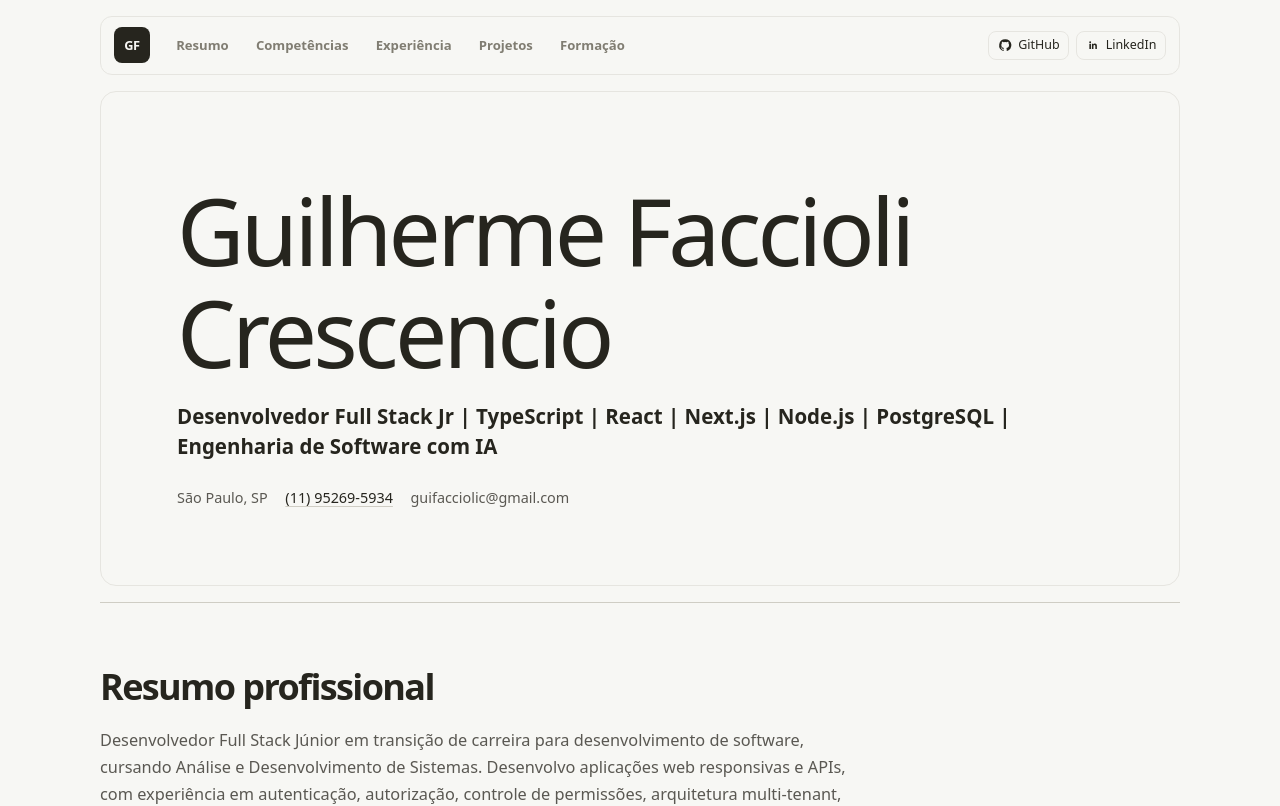
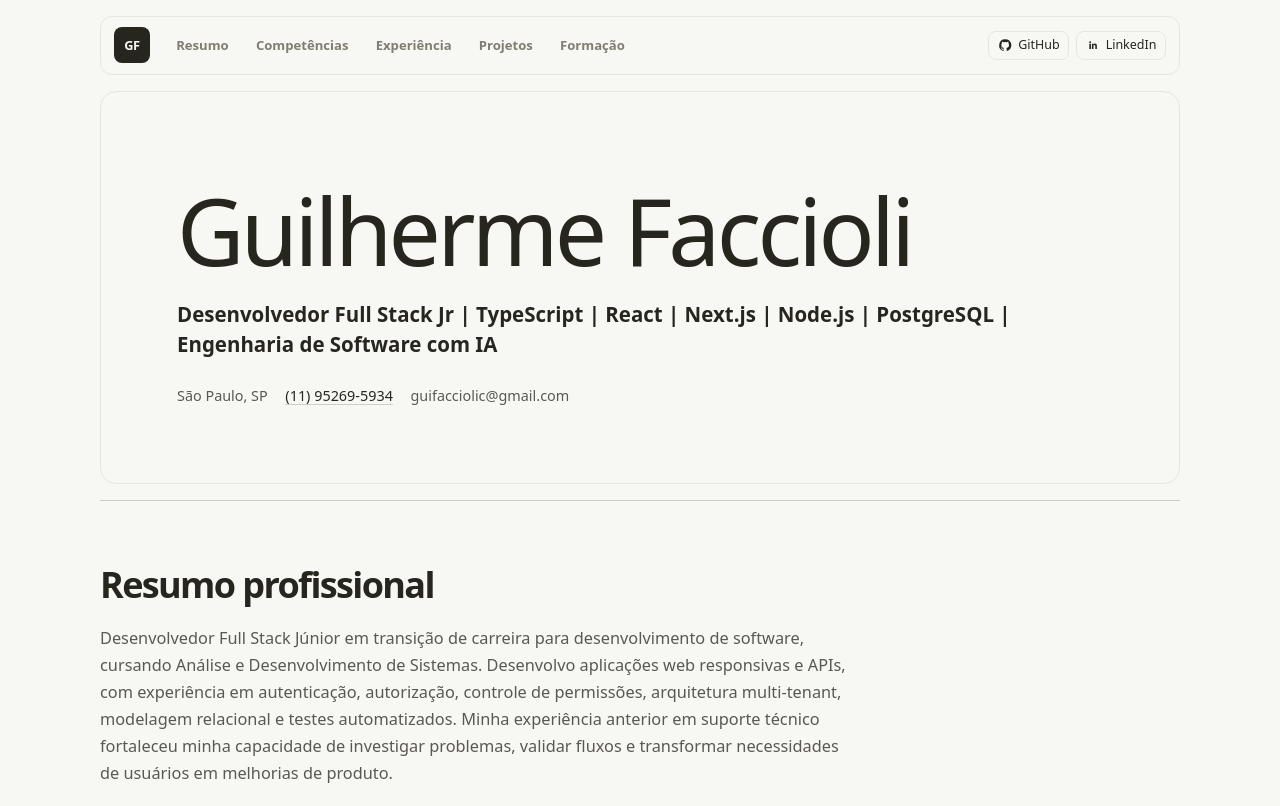
Before and after one commit to GuiFaccioli/meu-curriculo, a React (Vite) app: page / in a window 1280 px wide. Shown: the top 806 px of the page. Built offline with nearby package versions, Linux system fonts and the light colour scheme; no server answers.

Commit message:
feat: update resume name language and fonts

```diff
--- a/src/App.tsx
+++ b/src/App.tsx
@@ -134,7 +134,7 @@ function App() {
       </main>
 
       <footer className="site-footer">
-        <p>© {new Date().getFullYear()} Guilherme Faccioli Crescencio</p>
+        <p>© {new Date().getFullYear()} Guilherme Faccioli</p>
         <a href="#top" data-track="portfolio_click" data-track-type="back-to-top">
           Voltar ao topo
         </a>
--- a/src/data/resume.ts
+++ b/src/data/resume.ts
@@ -42,7 +42,7 @@ export type Language = {
 }
 
 export const resumeData = {
-  name: 'Guilherme Faccioli Crescencio',
+  name: 'Guilherme Faccioli',
   title:
     'Desenvolvedor Full Stack Jr | TypeScript | React | Next.js | Node.js | PostgreSQL | Engenharia de Software com IA',
   location: 'São Paulo, SP',
@@ -231,5 +231,8 @@ export const resumeData = {
       period: 'Início: Julho de 2025 — Previsão de conclusão: Janeiro de 2028',
     },
   ] as Education[],
-  languages: [{ name: 'Inglês', level: 'Avançado — leitura, escrita e conversação' }] as Language[],
+  languages: [
+    { name: 'Inglês', level: 'Avançado — leitura, escrita e conversação' },
+    { name: 'Espanhol', level: 'Iniciante' },
+  ] as Language[],
 }
```
Also changed, not shown: public/curriculo-guilherme-faccioli.html (+8 -6 lines).
